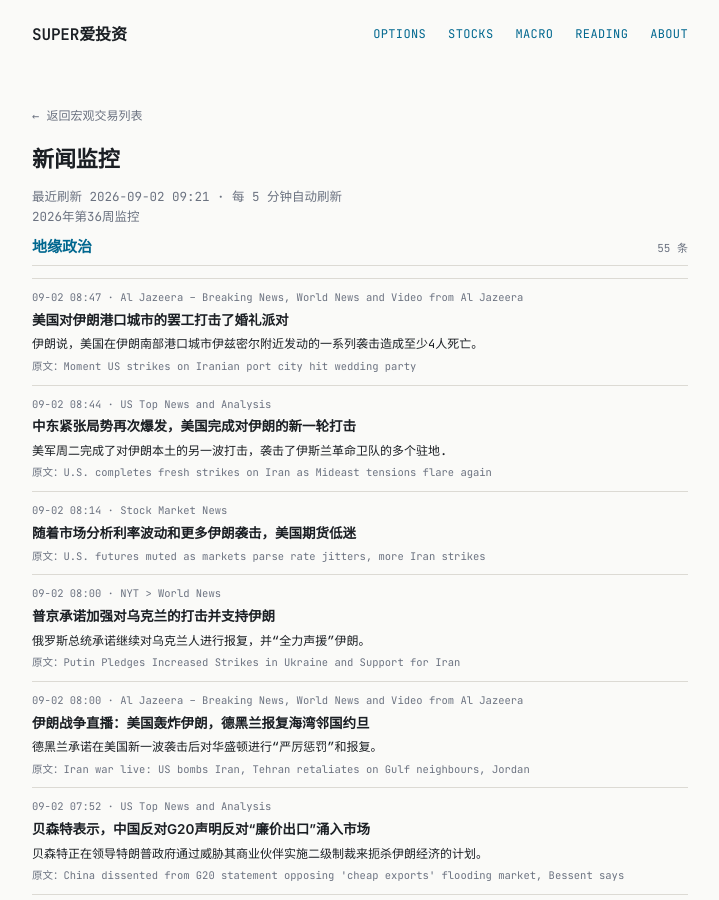
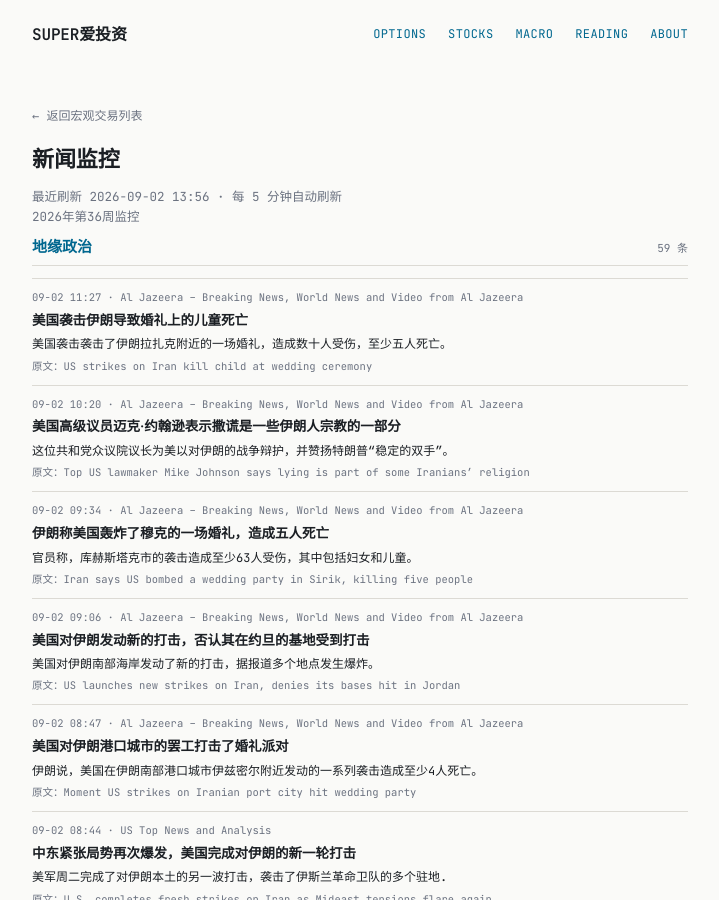
Before and after one commit to tang3super/tang3super.github.io, a Jekyll site: the page built from macro-trade/news-digest.md, in a window 1280 px wide and 900 px high. Shown: the whole window, without its empty margins (280-999 px from the left). Built offline with Jekyll 4.4.1, drawn with Linux system fonts in a browser that asks for light colours.

Commit message:
sync news-digest article

```diff
--- a/macro-trade/news-digest.md
+++ b/macro-trade/news-digest.md
@@ -5,11 +5,39 @@ title: 新闻监控
 date: '2026-09-02'
 summary: 2026年第36周监控
 week_label: 2026年第36周监控
-last_updated: 2026-09-02 09:21
+last_updated: 2026-09-02 13:56
 refresh_note: 每 5 分钟自动刷新
 topics:
 - name: 地缘政治
   items:
+  - title: US strikes on Iran kill child at wedding ceremony
+    summary: Dozens of people are injured, and at least five dead, after US strikes hit a wedding ceremony near Sirik, Iran.
+    link: https://www.aljazeera.com/video/newsfeed/2026/9/2/us-strikes-on-iran-kill-child-at-wedding-ceremony?traffic_source=rss
+    source: Al Jazeera – Breaking News, World News and Video from Al Jazeera
+    time: 09-02 11:27
+    title_zh: 美国袭击伊朗导致婚礼上的儿童死亡
+    summary_zh: 美国袭击袭击了伊朗拉扎克附近的一场婚礼，造成数十人受伤，至少五人死亡。
+  - title: Top US lawmaker Mike Johnson says lying is part of some Iranians’ religion
+    summary: The Republican House speaker defends the US-Israel war on Iran and praises Trump's 'steady hands at the wheel'.
+    link: https://www.aljazeera.com/news/2026/9/2/top-us-lawmaker-mike-johnson-says-lying-is-part-of-some-iranians-religion?traffic_source=rss
+    source: Al Jazeera – Breaking News, World News and Video from Al Jazeera
+    time: 09-02 10:20
+    title_zh: 美国高级议员迈克·约翰逊表示撒谎是一些伊朗人宗教的一部分
+    summary_zh: 这位共和党众议院议长为美以对伊朗的战争辩护，并赞扬特朗普“稳定的双手”。
+  - title: Iran says US bombed a wedding party in Sirik, killing five people
+    summary: Officials say at least 63 others wounded in attack on city of Kuhestak, including women and children.
+    link: https://www.aljazeera.com/news/2026/9/2/iran-says-us-strikes-hit-a-wedding-party-in-sirik-killing-five?traffic_source=rss
+    source: Al Jazeera – Breaking News, World News and Video from Al Jazeera
+    time: 09-02 09:34
+    title_zh: 伊朗称美国轰炸了穆克的一场婚礼，造成五人死亡
+    summary_zh: 官员称，库赫斯塔克市的袭击造成至少63人受伤，其中包括妇女和儿童。
+  - title: US launches new strikes on Iran, denies its bases hit in Jordan
+    summary: The US launched new strikes on Iran's southern coast with explosions reported in several locations.
+    link: https://www.aljazeera.com/video/newsfeed/2026/9/2/us-launches-new-strikes-on-iran-denies-its-bases-hit-in-jordan?traffic_source=rss
+    source: Al Jazeera – Breaking News, World News and Video from Al Jazeera
+    time: 09-02 09:06
+    title_zh: 美国对伊朗发动新的打击，否认其在约旦的基地受到打击
+    summary_zh: 美国对伊朗南部海岸发动了新的打击，据报道多个地点发生爆炸。
   - title: Moment US strikes on Iranian port city hit wedding party
     summary: Iran says a series of US strikes near the southern Iranian port city of Sirik has killed at least four people.
     link: https://www.aljazeera.com/video/newsfeed/2026/9/2/moment-us-strikes-on-iranian-port-city-hit-wedding-party?traffic_source=rss
```
